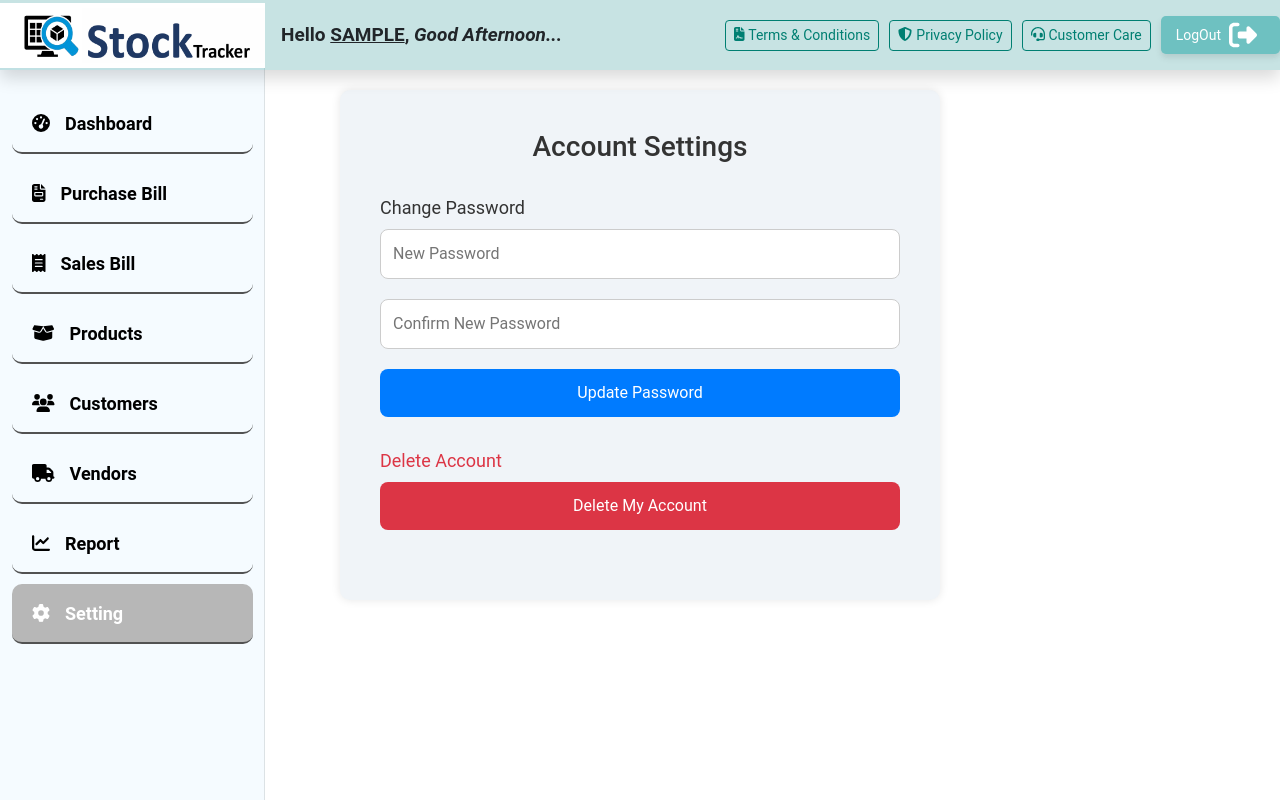
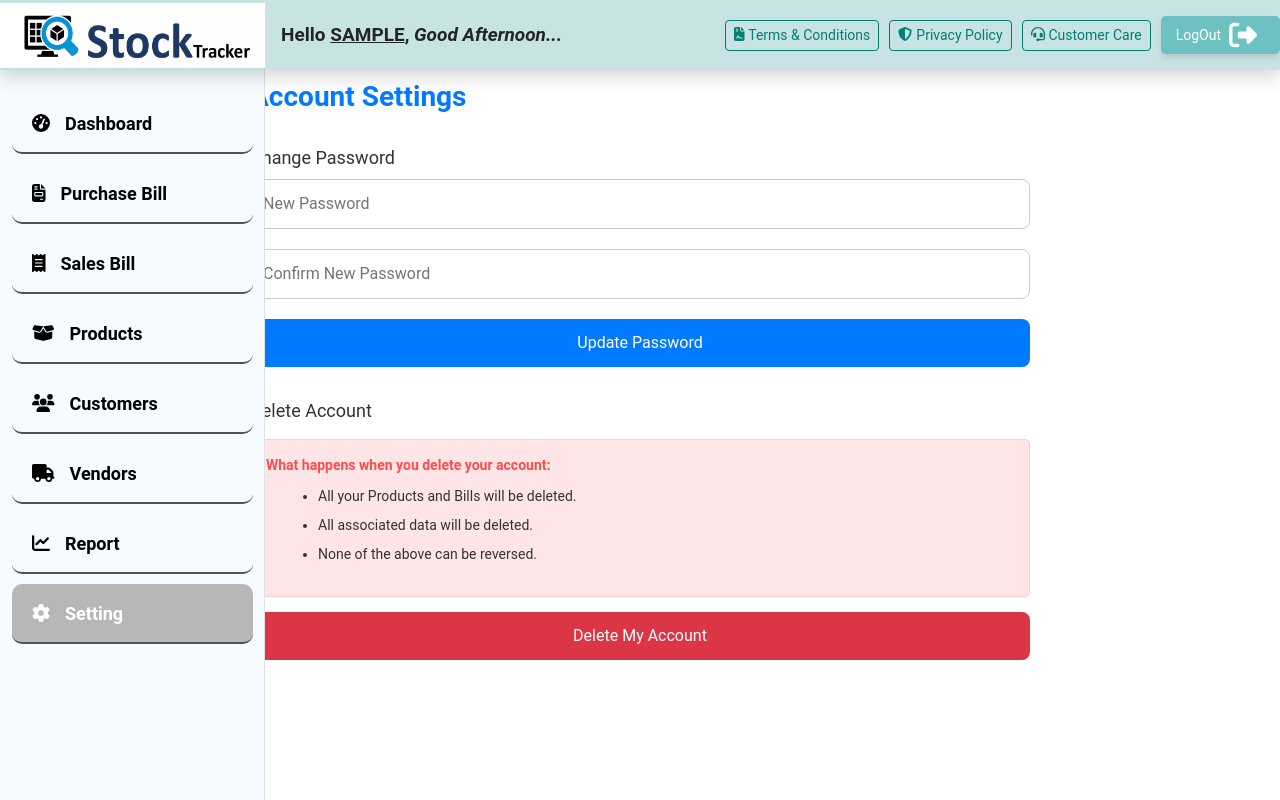
Before and after one commit to Vasoyasharan/InventoryManagementFrontEnd, a React (Create React App) app: page /setting in a window 1280 px wide. Built offline with nearby package versions, Linux system fonts and the light colour scheme; sample sign-in values are in the browser's storage.

Commit message:
Setting Page ReDesigned

```diff
--- a/src/pages/setting/SettingsPage.css
+++ b/src/pages/setting/SettingsPage.css
@@ -1,24 +1,29 @@
+/* Container for settings page */
 .settings-container {
-  background-color: #f0f4f8;
-  padding: 40px;
-  margin: 20px auto;
-  max-width: 600px;
-  border-radius: 10px;
-  box-shadow: 0 0 10px rgba(0, 0, 0, 0.1);
-}
-
-.settings-title {
-  font-size: 28px;
-  color: #333;
-  text-align: center;
-  margin-bottom: 30px;
+  background-color: #ffffff;
+  padding: 10px;
+  margin: 0px auto;
+  max-width: 800px;
+  /* border-radius: 10px; */
+  /* box-shadow: 0 0 10px rgba(0, 0, 0, 0.1); */
   font-family: 'Roboto', sans-serif;
 }
 
+/* Heading aligned to top left */
+.settings-title {
+  font-size: 28px;
+  color: #007bff; /* Primary color matching website theme */
+  text-align: left; /* Align to top left corner */
+  margin-bottom: 30px;
+  font-weight: bold;
+}
+
+/* Section margins */
 .settings-section {
   margin-bottom: 30px;
 }
 
+/* Label styling */
 .settings-section label {
   display: block;
   font-size: 18px;
@@ -26,6 +31,7 @@
   color: #333;
 }
 
+/* Input fields */
 .settings-input {
   width: 100%;
   padding: 12px;
@@ -36,9 +42,9 @@
   box-sizing: border-box;
 }
 
-/* Button styling */
+/* Button styles (primary and consistent with the site's theme) */
 .settings-button {
-  background-color: #007bff;
+  background-color: #007bff; /* Same as the add button on product page */
   color: white;
   padding: 12px;
   border: none;
@@ -53,12 +59,7 @@
   background-color: #0056b3;
 }
 
-/* Delete account section */
-.delete-section label {
-  color: #dc3545;
-  font-size: 18px;
-}
-
+/* Delete account button */
 .delete-account-button {
   background-color: #dc3545;
   color: white;
@@ -75,6 +76,7 @@
   background-color: #c82333;
 }
 
+/* Modal for delete account */
 .delete-account-modal {
   position: fixed;
   top: 0;
@@ -103,6 +105,7 @@
   margin-bottom: 20px;
 }
 
+/* Modal action buttons */
 .delete-account-modal .modal-actions {
   display: flex;
   justify-content: space-around;
@@ -124,3 +127,28 @@
   background-color: #6c757d;
   color: white;
 }
+
+/* Warning section for delete account */
+.delete-warning {
+  margin: 15px 0;
+  padding: 15px;
+  background-color: #ffe5e5;
+  border: 1px solid #ffcccc;
+  border-radius: 5px;
+}
+
+.delete-warning p {
+  color: #ff4b4b;
+  font-weight: bold;
+  margin-bottom: 10px;
+}
+
+.delete-warning ul {
+  list-style-type: disc;
+  margin-left: 20px;
+  color: #333;
+}
+
+.delete-warning ul li {
+  margin-bottom: 8px;
+}
--- a/src/pages/setting/index.js
+++ b/src/pages/setting/index.js
@@ -74,6 +74,17 @@ const SettingsPage = () => {
       {/* Delete Account Section */}
       <div className="settings-section delete-section">
         <label>Delete Account</label>
+
+        {/* Warning Section */}
+        <div className="delete-warning">
+          <p>What happens when you delete your account:</p>
+          <ul>
+            <li>All your Products and Bills will be deleted.</li>
+            <li>All associated data will be deleted.</li>
+            <li>None of the above can be reversed.</li>
+          </ul>
+        </div>
+
         <button className="delete-account-button" onClick={handleDeleteAccount}>
           Delete My Account
         </button>
```
